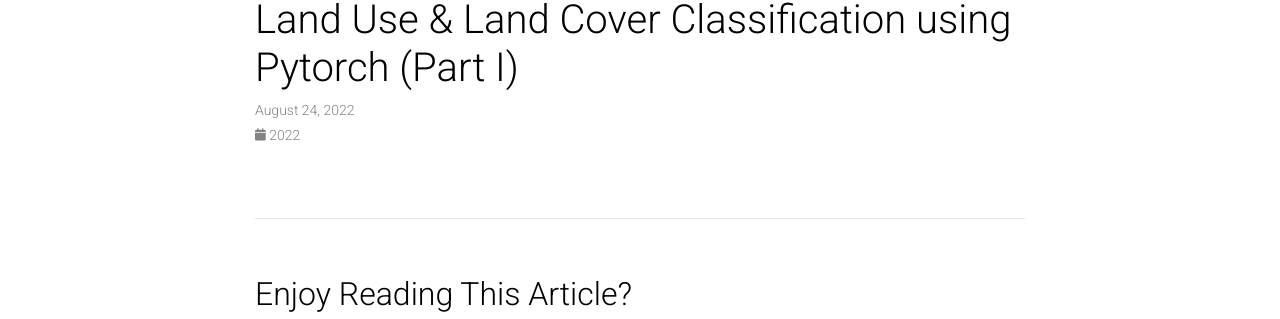
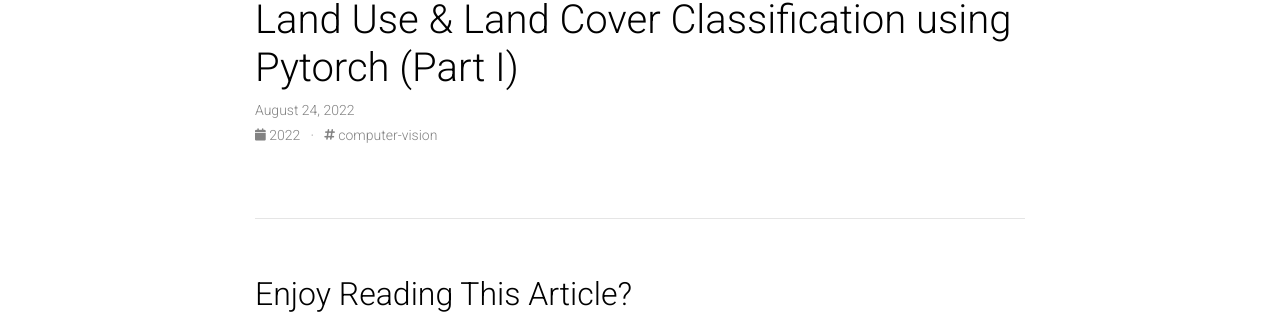
Before and after one commit to issa-tingzon/issa-tingzon.github.io, a Jekyll site: the page built from _posts/2022-08-24-LULC-part-1-tutorial.md, in a window 1280 px wide. Shown: the part 109-428 px from the top of the page. Built offline with Jekyll 4.4.1, drawn with Linux system fonts in a browser that asks for light colours; comment, search, counter and statistics services are not loaded; a style sheet for code colours, icons or effects is not loaded.

Commit message:
Update display_tags

```diff
--- a/_config.yml
+++ b/_config.yml
@@ -262,7 +262,7 @@
     tag: '/blog/tag/:name/'
     category: '/blog/category/:name/'
 
-display_tags: ['formatting', 'images', 'links', 'math', 'code'] # these tags will be displayed on the front page of your blog
+display_tags: ['earth-observation', 'computer-vision', 'image_classification', 'semantic-segmentation'] # these tags will be displayed on the front page of your blog
 
 # -----------------------------------------------------------------------------
 # Jekyll Scholar
--- a/_posts/2022-08-24-LULC-part-1-tutorial.md
+++ b/_posts/2022-08-24-LULC-part-1-tutorial.md
@@ -3,6 +3,7 @@
 title: Land Use & Land Cover Classification using Pytorch (Part I)
 date: 2022-08-24
 read_time: 15
+tag: computer-vision
 description: Learn how to train and fine-tune a deep learning model to classify satellite images into 10 land use and land cover (LULC) categories.
 redirect: https://colab.research.google.com/drive/1nOL7rB8EnFTvLoarerVOtECYBwJKth-t?usp=sharing
 ---
```
